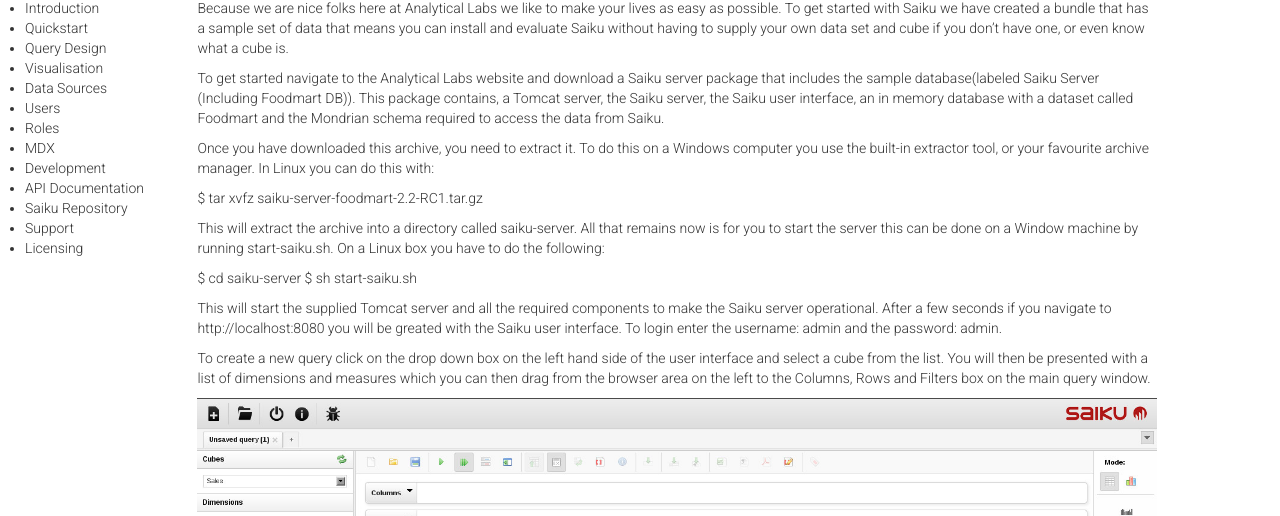
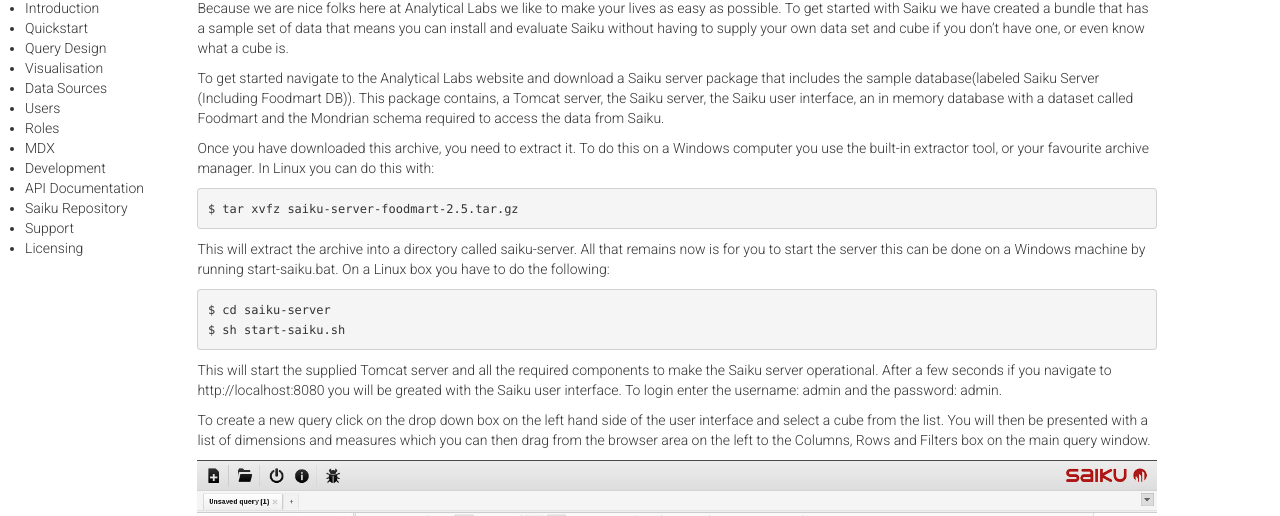
Before and after one commit to buggtb/saikudocs, a Jekyll site: the page built from _posts/2013-08-15-quickstart.markdown, in a window 1280 px wide and 900 px high, cut to the strip 384-900 px from the top of the window. Built offline with Jekyll 4.4.1, drawn with Linux system fonts in a browser that asks for light colours; nearby versions of some CDN libraries; some web fonts are replaced; Markdown is read by kramdown in place of the engine named in the settings; comment, search, counter and statistics services are not loaded.

Commit message:
Fixed typo, formatting in Quickstart, added link to download.

```diff
--- a/_posts/2013-08-15-quickstart.markdown
+++ b/_posts/2013-08-15-quickstart.markdown
@@ -10,16 +10,16 @@
 
 Because we are nice folks here at Analytical Labs we like to make your lives as easy as possible. To get started with Saiku we have created a bundle that has a sample set of data that means you can install and evaluate Saiku without having to supply your own data set and cube if you don't have one, or even know what a cube is.
 
-To get started navigate to the Analytical Labs website and download a Saiku server package that includes the sample database(labeled Saiku Server (Including Foodmart DB)). This package contains, a Tomcat server, the Saiku server, the Saiku user interface, an in memory database with a dataset called Foodmart and the Mondrian schema required to access the data from Saiku.
+To get started navigate to the Analytical Labs website and [download]({{ site.url }}/saiku/download) a Saiku server package that includes the sample database(labeled Saiku Server (Including Foodmart DB)). This package contains, a Tomcat server, the Saiku server, the Saiku user interface, an in memory database with a dataset called Foodmart and the Mondrian schema required to access the data from Saiku.
 
 Once you have downloaded this archive, you need to extract it. To do this on a Windows computer you use the built-in extractor tool, or your favourite archive manager. In Linux you can do this with:
 
-$ tar xvfz saiku-server-foodmart-2.2-RC1.tar.gz
+    $ tar xvfz saiku-server-foodmart-2.5.tar.gz
 
-This will extract the archive into a directory called saiku-server. All that remains now is for you to start the server this can be done on a Window machine by running start-saiku.sh. On a Linux box you have to do the following:
+This will extract the archive into a directory called saiku-server. All that remains now is for you to start the server this can be done on a Windows machine by running start-saiku.bat. On a Linux box you have to do the following:
 
-$ cd saiku-server
-$ sh start-saiku.sh
+    $ cd saiku-server
+    $ sh start-saiku.sh
 
 This will start the supplied Tomcat server and all the required components to make the Saiku server operational. After a few seconds if you navigate to http://localhost:8080 you will be greated with the Saiku user interface. To login enter the username: admin and the password: admin.
 
```
